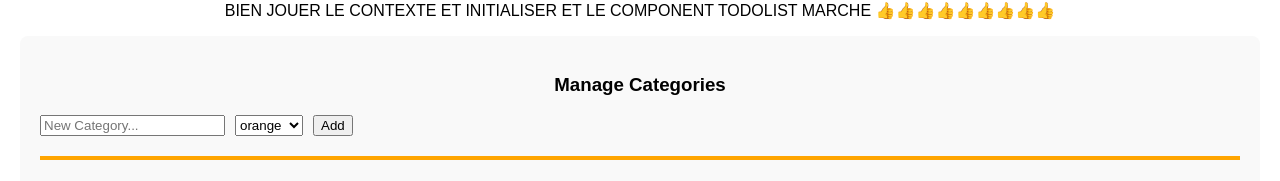
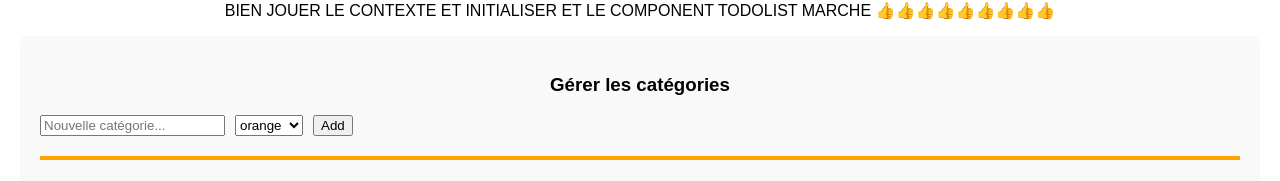
Before and after one commit to HELALI-Amin-24005915/TodoList.app, a React (Create React App) app: page / in a window 1280 px wide. Both pictures are taken after a click on the button "Gérer les Dossiers". Shown: the part 200-381 px from the top of the page. Built offline with nearby package versions, Linux system fonts and the light colour scheme; the HTML template or start-up script is replaced by a standard one.

Commit message:
fix : translate texte English to French

```diff
--- a/src/components/FolderManager/FolderManager.jsx
+++ b/src/components/FolderManager/FolderManager.jsx
@@ -22,13 +22,13 @@ const FolderManager = () => {
 
     return (
         <div className="folder-manager">
-            <h3>Manage Categories</h3>
+            <h3>Gérer les catégories</h3>
             <form onSubmit={handleSubmit} className="folder-form">
                 <input
                     type="text"
                     value={title}
                     onChange={(e) => setTitle(e.target.value)}
-                    placeholder="New Category..."
+                    placeholder="Nouvelle catégorie..."
                 />
                 <select value={color} onChange={(e) => setColor(e.target.value)}>
                     {availableColors.map(c => <option key={c} value={c}>{c}</option>)}
```
